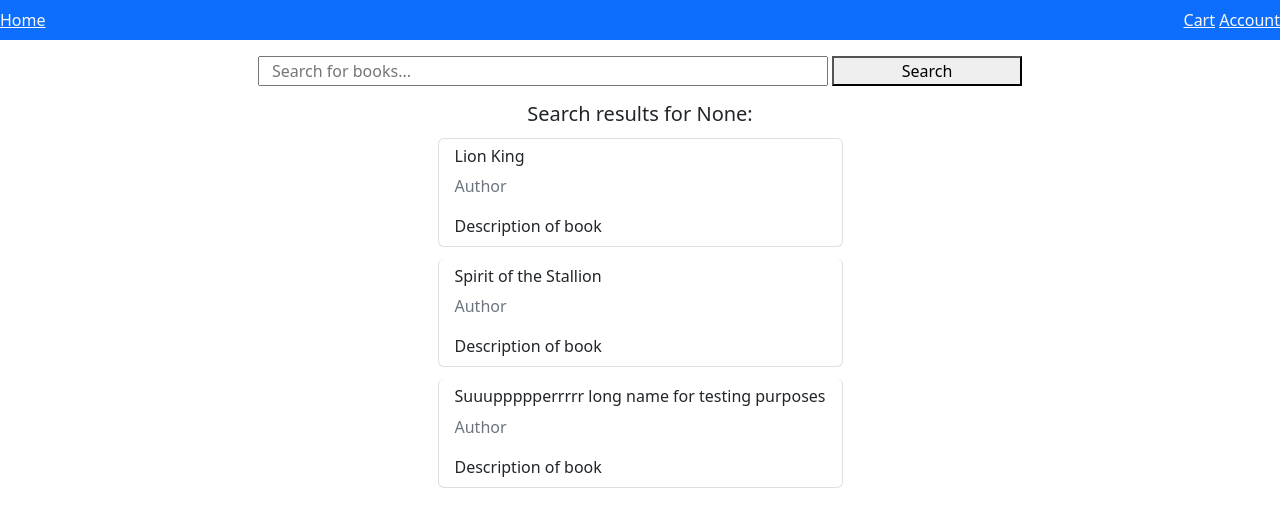
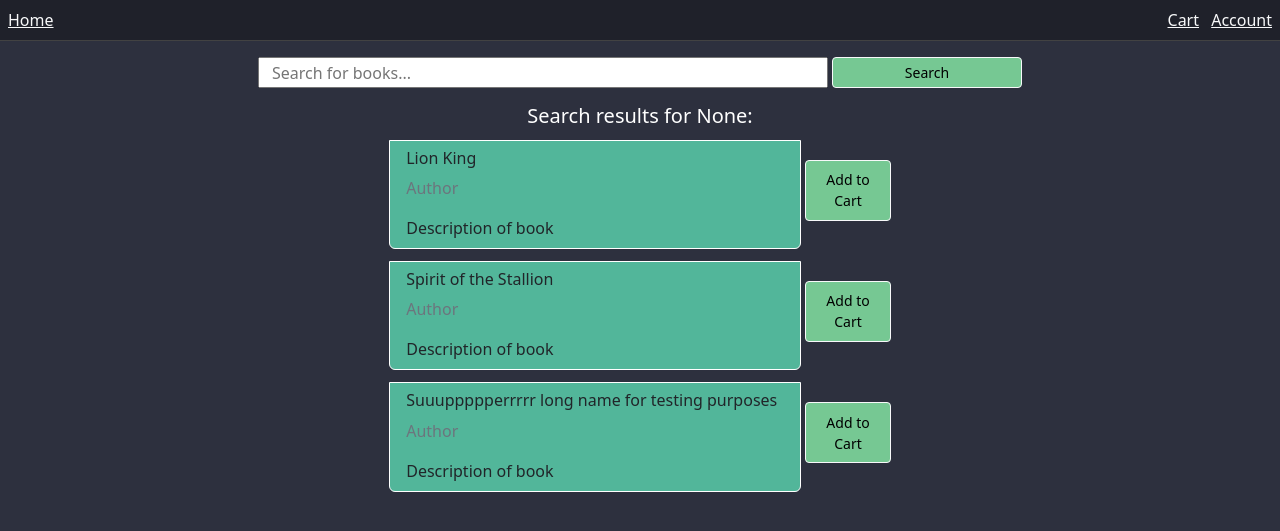
Before and after one commit to Nuell-A/BookStore-Flask, a Flask app: page / in a window 1280 px wide. Shown: the top 531 px of the page. Run offline with Flask 3, Linux system fonts and the light colour scheme.

Commit message:
Navbar items now have a direction instead of just '#'. Created cart.html, not complete but close. Added route for cart.html in routes.py with testing context. Added styles.css for custom colors and other custom CSS

```diff
--- a/app/routes.py
+++ b/app/routes.py
@@ -11,3 +11,11 @@
         "search_results": search_results
     }
     return render_template('home.html', context=context)
+
+@app.route('/cart')
+def cart():
+    items_in_cart = ["Lion King", "Spirit of the Stallion", "Suuuppppperrrrr long name for testing purposes"]
+    context = {
+        "items_in_cart": items_in_cart
+    }
+    return render_template('cart.html', context=context)
--- /dev/null
+++ b/app/static/css/styles.css
@@ -0,0 +1,23 @@
+.card {
+    width: 90%;
+    background-color: #52B69A;
+    border: white solid 0.5px
+}
+
+.btn {
+    background-color: #76C893;
+}
+
+.navbar {
+    background-color: #1f212a;
+    border-bottom: 1px solid rgb(66, 66, 66);
+}
+
+.add-to-cart-btn {
+    height: 50%;
+}
+
+body {
+    background-color: #2d303e;
+    color: white;
+}
--- a/app/templates/base.html
+++ b/app/templates/base.html
@@ -5,17 +5,18 @@
     <meta name="viewport" content="width=device-width, initial-scale=1.0">
     <title>{% block title %}Book Store{% endblock %}</title>
     <link href="https://cdn.jsdelivr.net/npm/bootstrap@5.2.3/dist/css/bootstrap.min.css" rel="stylesheet" integrity="sha384-rbsA2VBKQhggwzxH7pPCaAqO46MgnOM80zW1RWuH61DGLwZJEdK2Kadq2F9CUG65" crossorigin="anonymous">
+    <link rel="stylesheet" href="{{ url_for('static', filename='css/styles.css') }}">
 </head>
 <body>
     <header>
         <nav>
-            <div class="navbar bg-primary">
+            <div class="navbar">
                 <div class="navbar-left">
-                    <a href="#" class="home-button text-light">Home</a>
+                    <a href="/" class="home-button text-light ms-2">Home</a>
                 </div>
                 <div class="navbar-right">
-                    <a href="#" class="cart-button text-light">Cart</a>
-                    <a href="#" class="account_button text-light">Account</a>
+                    <a href="/cart" class="cart-button text-light me-2">Cart</a>
+                    <a href="/account" class="account_button text-light me-2">Account</a>
                 </div>
             </div>
         </nav>
--- a/app/templates/home.html
+++ b/app/templates/home.html
@@ -5,8 +5,8 @@
 {% block content %}
     <main class="container mt-3">
         <form action="#" class="search-form row justify-content-center" method="GET">
-            <input type="text" class="col-md-6" name="search" placeholder="Search for books...">
-            <button type="submit" class="col-md-2 col-sm-2 ms-1">Search</button>
+            <input type="text" class="search-field col-md-6" name="search" placeholder="Search for books...">
+            <button type="submit" class="btn btn-light btn-sm col-md-2 col-sm-2 ms-1">Search</button>
         </form>
         <div class="search-results mt-3">
             {% if context.search_results %}
@@ -14,10 +14,13 @@
                 <div class="d-flex justify-content-center">
                     <ul class="list-group">
                         {% for result in context.search_results %}
-                            <div class="card list-group-item mt-1 mb-2">
-                                <h6 class="card-title">{{ result }}</h6>
-                                <p class="card-text text-secondary">Author</p>
-                                <p class="card-text">Description of book</p>
+                            <div class="d-flex justify-content-between">
+                                <div class="card list-group-item mt-1 mb-2">
+                                    <h6 class="card-title">{{ result }}</h6>
+                                    <p class="card-text text-secondary">Author</p>
+                                    <p class="card-text">Description of book</p>
+                                </div>
+                                <button class="btn btn-light btn-sm add-to-cart-btn ms-1 mt-4">Add to Cart</button>
                             </div>
                         {% endfor %}
                     </ul>
```
Also changed, not shown: app/templates/cart.html (added, +28 -0 lines), README.md.
